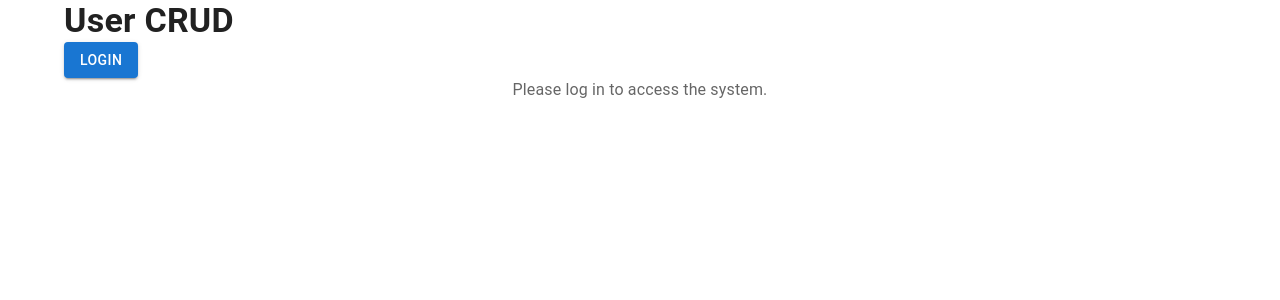
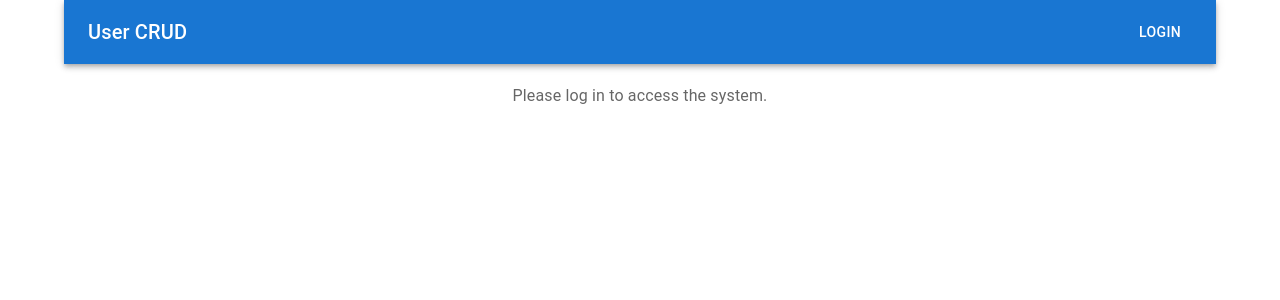
Before and after one commit to CristaoSidney/my-app, a React (Create React App) app: page /create in a window 1280 px wide. Shown: the top 300 px of the page. Built offline with nearby package versions, Linux system fonts and the light colour scheme.

Commit message:
Teste Add Menu + Back

```diff
--- a/src/AppAuth.js
+++ b/src/AppAuth.js
@@ -1,47 +1,73 @@
-import { BrowserRouter as Router, Routes, Route } from "react-router-dom";
+import { BrowserRouter as Router, Routes, Route, Link } from "react-router-dom";
 import { useAuth0 } from "@auth0/auth0-react";
-import { Button, Typography, Container } from "@mui/material";
+import { AppBar, Toolbar, Button, Typography, Container, Drawer, List, ListItem, ListItemText, IconButton } from "@mui/material";
+import MenuIcon from "@mui/icons-material/Menu";
+import { useState } from "react";
 import UserList from "./components/UserList";
 import UserForm from "./components/UserForm";
 
 export default function AppAuth() {
   const { loginWithRedirect, logout, isAuthenticated, user } = useAuth0();
+  const [drawerOpen, setDrawerOpen] = useState(false);
+
+  const toggleDrawer = (open) => () => {
+    setDrawerOpen(open);
+  };
 
   return (
     <Router>
       <Container>
-        <div className="flex justify-between items-center py-4">
-          <Typography variant="h4" component="h1" fontWeight="bold">
+        <AppBar position="static">
+          <Toolbar>
+            {isAuthenticated && (
+              <IconButton edge="start" color="inherit" aria-label="menu" onClick={toggleDrawer(true)}>
+                <MenuIcon />
+              </IconButton>
+            )}
+            <Typography variant="h6" style={{ flexGrow: 1 }}>
               User CRUD
             </Typography>
-          <div>
             {!isAuthenticated ? (
-              <Button variant="contained" color="primary" onClick={() => loginWithRedirect()}>
+              <Button color="inherit" onClick={() => loginWithRedirect()}>
                 Login
               </Button>
             ) : (
-              <div className="flex items-center gap-4">
-                <Typography variant="body1">Hello, {user.name}</Typography>
-                <Button
-                  variant="contained"
-                  color="secondary"
-                  onClick={() => logout({ returnTo: window.location.origin })}
-                >
+              <>
+                <Typography variant="body1" style={{ marginRight: "16px" }}>
+                  Hello, {user.name}
+                </Typography>
+                <Button color="inherit" onClick={() => logout({ returnTo: window.location.origin })}>
                   Logout
                 </Button>
-              </div>
+              </>
             )}
-          </div>
-        </div>
+          </Toolbar>
+        </AppBar>
 
         {isAuthenticated ? (
+          <>
+            {/* Menu Lateral */}
+            <Drawer anchor="left" open={drawerOpen} onClose={toggleDrawer(false)}>
+              <List>
+                <ListItem button component={Link} to="/" onClick={toggleDrawer(false)}>
+                  <ListItemText primary="User List" />
+                </ListItem>
+                <ListItem button component={Link} to="/create" onClick={toggleDrawer(false)}>
+                  <ListItemText primary="Create User" />
+                </ListItem>
+                {/* Aqui você pode adicionar mais itens futuramente */}
+              </List>
+            </Drawer>
+
+            {/* Estrutura de Rotas */}
             <Routes>
               <Route path="/" element={<UserList />} />
               <Route path="/create" element={<UserForm />} />
               <Route path="/edit/:id" element={<UserForm />} />
             </Routes>
+          </>
         ) : (
-          <Typography variant="body1" color="textSecondary" align="center">
+          <Typography variant="body1" color="textSecondary" align="center" style={{ marginTop: "20px" }}>
             Please log in to access the system.
           </Typography>
         )}
--- a/src/components/UserForm.js
+++ b/src/components/UserForm.js
@@ -2,7 +2,7 @@ import { useEffect, useState } from "react";
 import { useNavigate, useParams } from "react-router-dom";
 import axios from "axios";
 import { useAuth0 } from "@auth0/auth0-react";
-import { Button, TextField, Paper, Typography } from "@mui/material";
+import { Button, TextField, Paper, Typography, Box } from "@mui/material";
 
 const API_URL = "https://my-app-backend-gkce.onrender.com/api/users";
 
@@ -62,15 +62,18 @@ export default function UserForm() {
           margin="normal"
           required
         />
-        <Button
-          type="submit"
-          variant="contained"
-          color="primary"
-          fullWidth
-          style={{ marginTop: "16px" }}
-        >
-          {id ? "Update" : "Create"}
-        </Button>
+        <Box display="flex" justifyContent="space-between" mt={2}>
+          <Button
+            variant="outlined"
+            color="secondary"
+            onClick={() => navigate(-1)} // Volta para a página anterior
+          >
+            Back
+          </Button>
+          <Button type="submit" variant="contained" color="primary">
+            {id ? "Update" : "Create"}
+          </Button>
+        </Box>
       </form>
     </Paper>
   );
```
Lines whose indentation alone changed are shown as unchanged.
